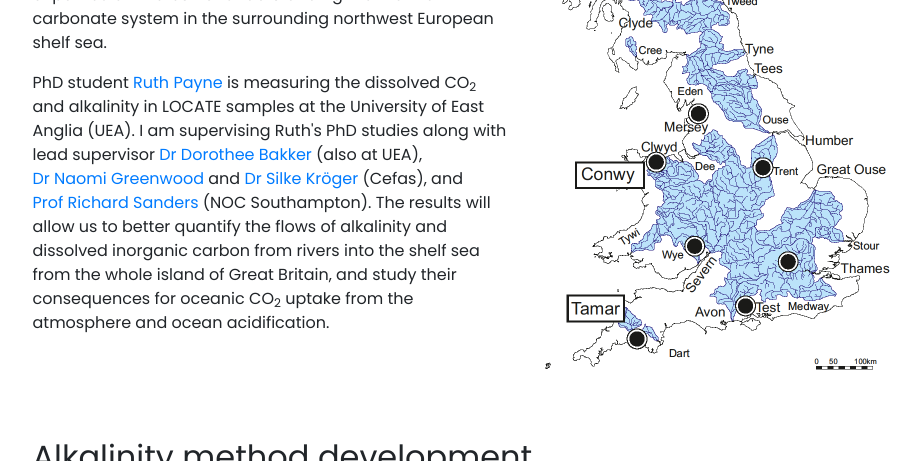
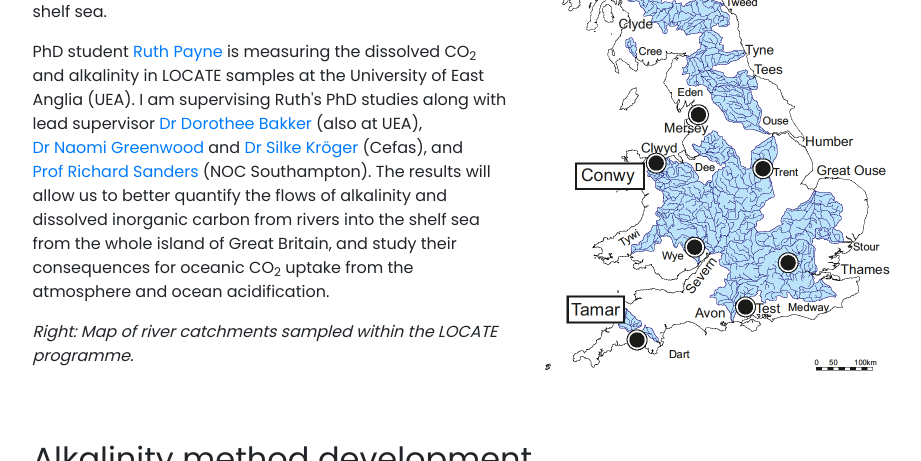
Before and after one commit to mvdh7/mvdh7.github.io, a Jekyll site: the page built from _projects/350-locate.md, in a window 1280 px wide and 900 px high, scrolled down 593 px, cut to the strip 0-461 px from the top of the window. Shown: the whole strip, without its empty margins (160-1081 px from the left). Built offline with Jekyll 4.4.1, drawn with Linux system fonts in a browser that asks for light colours; nearby versions of some CDN libraries; comment, search, counter and statistics services are not loaded.

Commit message:
Add locate figure caption

```diff
--- a/_projects/350-locate.md
+++ b/_projects/350-locate.md
@@ -18,6 +18,8 @@ Rivers are an important source of dissolved carbon, nutrients and other ions to
 <p><a href="http://locate.ac.uk/">LOCATE</a> is a multidisciplinary project undertaking the first ever coordinated chemical sampling of Great Britain's major rivers. Many of these rivers, especially towards the south, include limestone in their catchments, making them of particular interest for understanding the marine carbonate system in the surrounding northwest European shelf sea.</p>
 
 <p>PhD student <a href="https://people.uea.ac.uk/ruth_s_payne">Ruth Payne</a> is measuring the dissolved CO<sub>2</sub> and alkalinity in LOCATE samples at the University of East Anglia (UEA). I am supervising Ruth's PhD studies along with lead supervisor <a href="https://people.uea.ac.uk/d_bakker">Dr Dorothee Bakker</a> (also at UEA), <a href="https://people.uea.ac.uk/n_greenwood">Dr Naomi Greenwood</a> and <a href="https://www.cefas.co.uk/about-us/people/dr-silke-kroeger/">Dr Silke Kröger</a> (Cefas), and <a href="https://noc.ac.uk/people/rics">Prof Richard Sanders</a> (NOC Southampton). The results will allow us to better quantify the flows of alkalinity and dissolved inorganic carbon from rivers into the shelf sea from the whole island of Great Britain, and study their consequences for oceanic CO<sub>2</sub> uptake from the atmosphere and ocean acidification.</p>
+
+<p><i>Right: Map of river catchments sampled within the LOCATE programme.</i></p>
 
 <br />
 </div>
```
